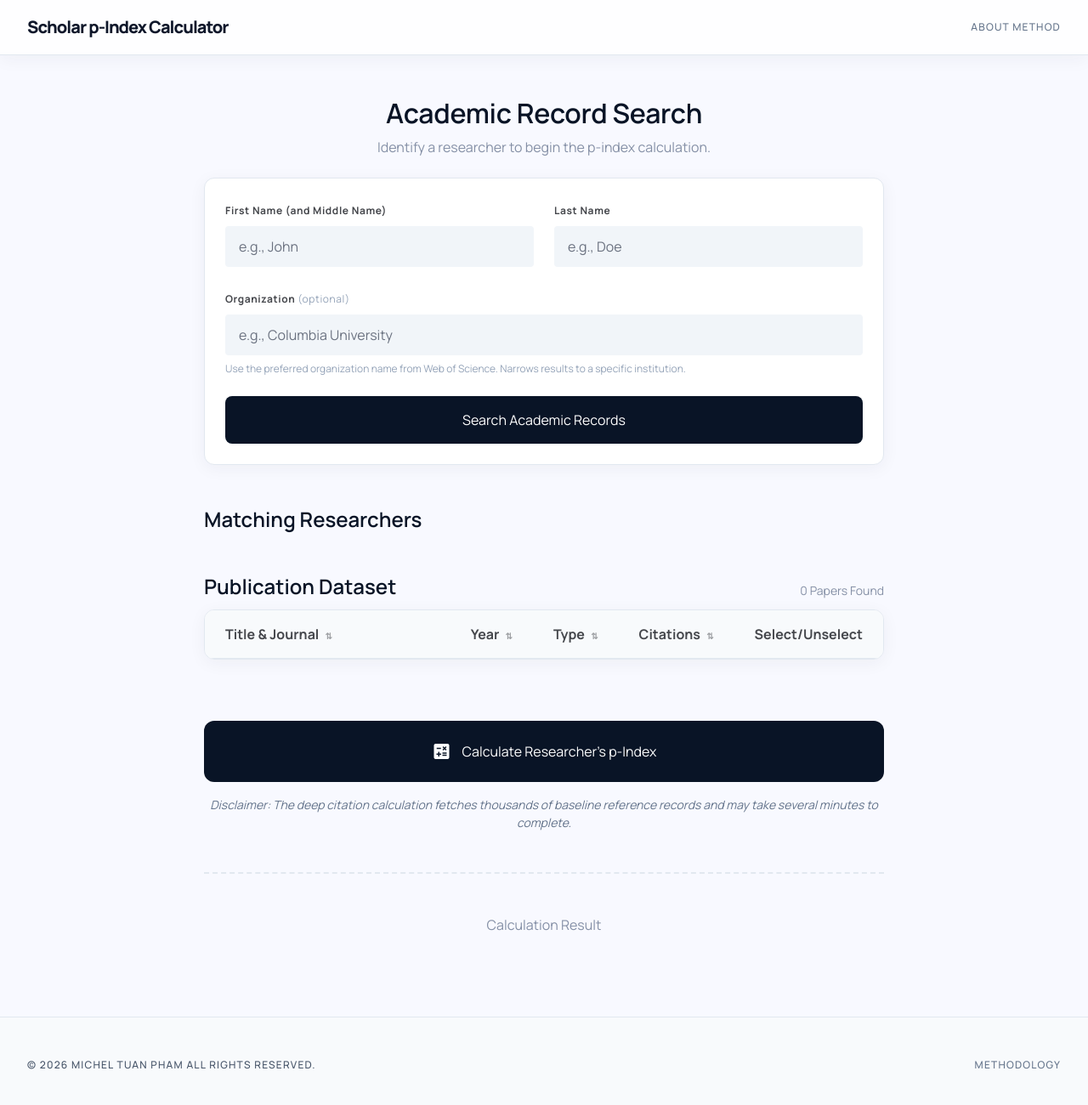
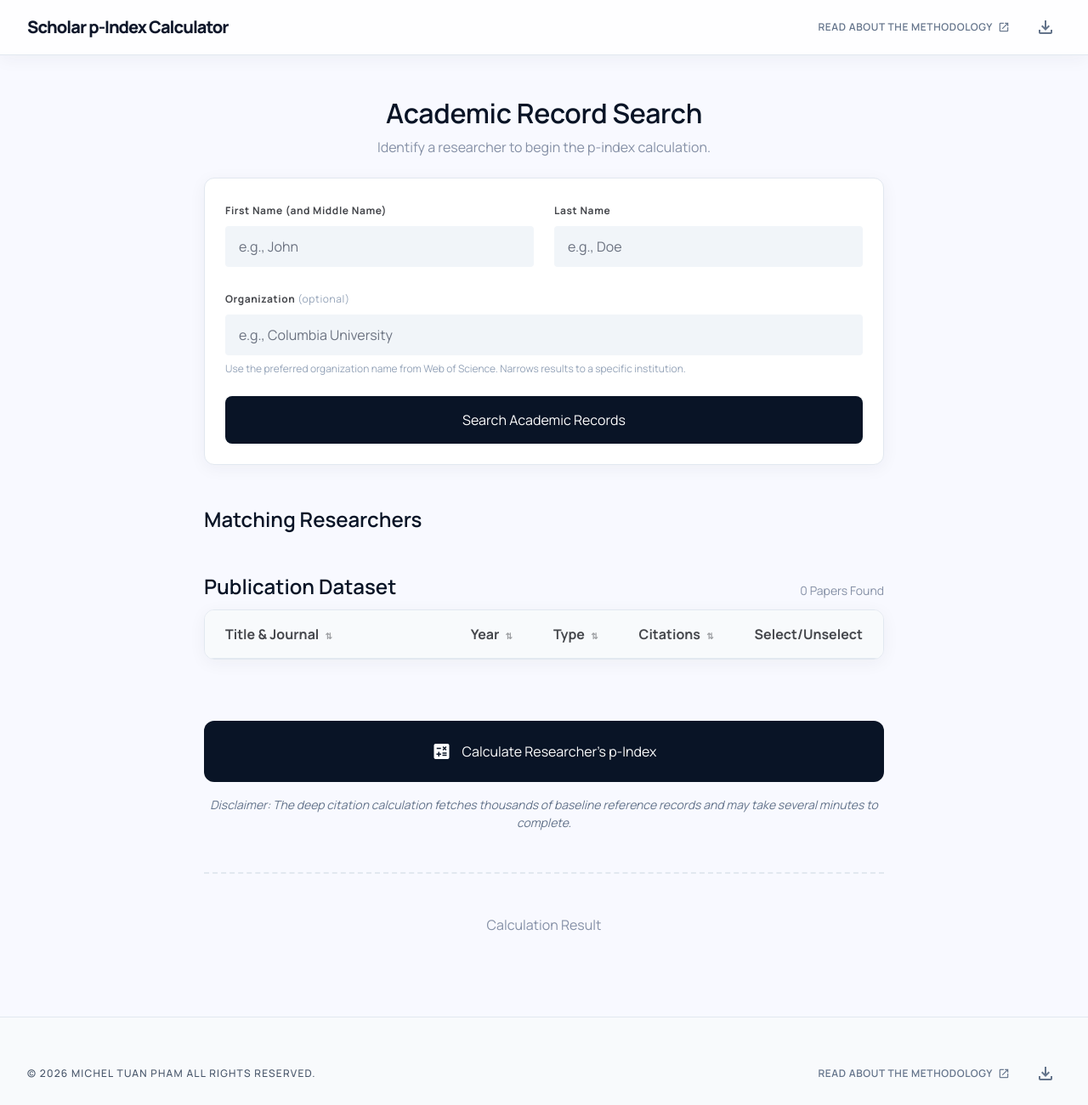
Before and after one commit to opham128/P-Index, a plain HTML site: page public/index.html in a window 1280 px wide. Shown: the whole page at 85% size. Drawn offline with nearby package versions, Linux system fonts and the light colour scheme.

Commit message:
Update methodology buttons to Oxford Academic link and add download icon for local PDF

```diff
--- a/public/index.html
+++ b/public/index.html
@@ -126,9 +126,17 @@
                 Scholar p-Index Calculator
             </div>
             <div class="flex items-center gap-6">
-                <a href="/p-index-paper.pdf" target="_blank"
-                    class="text-slate-500 dark:text-slate-400 font-['Manrope'] text-xs font-medium uppercase tracking-widest cursor-pointer hover:text-slate-900 transition-colors">About
-                    Method</a>
+                <!-- Methodology Link -->
+                <a href="https://academic.oup.com/jcr/article/51/1/191/7672992" target="_blank"
+                    class="text-slate-500 dark:text-slate-400 font-['Manrope'] text-xs font-semibold uppercase tracking-wider cursor-pointer hover:text-slate-900 dark:hover:text-white transition-colors flex items-center gap-1.5">
+                    Read about the Methodology
+                    <span class="material-symbols-outlined text-sm">open_in_new</span>
+                </a>
+                <!-- Download PDF Button -->
+                <a href="/p-index-paper.pdf" download="p-index-paper.pdf" title="Download Methodology PDF"
+                    class="text-slate-500 dark:text-slate-400 hover:text-slate-900 dark:hover:text-white transition-colors flex items-center justify-center p-1.5 rounded-full hover:bg-slate-100 dark:hover:bg-slate-800">
+                    <span class="material-symbols-outlined">download</span>
+                </a>
             </div>
         </div>
     </header>
@@ -329,9 +337,16 @@
                 class="font-['Manrope'] text-xs font-medium uppercase tracking-widest text-slate-600 dark:text-slate-400">
                 © 2026 Michel Tuan Pham All Rights Reserved.
             </div>
-            <nav class="flex gap-8">
-                <a class="font-['Manrope'] text-xs font-medium uppercase tracking-widest text-slate-500 hover:text-slate-900 transition-colors"
-                    href="/p-index-paper.pdf" target="_blank">Methodology</a>
+            <nav class="flex items-center gap-6">
+                <a class="font-['Manrope'] text-xs font-semibold uppercase tracking-wider text-slate-500 dark:text-slate-400 hover:text-slate-900 dark:hover:text-white transition-colors flex items-center gap-1.5"
+                    href="https://academic.oup.com/jcr/article/51/1/191/7672992" target="_blank">
+                    Read about the Methodology
+                    <span class="material-symbols-outlined text-sm">open_in_new</span>
+                </a>
+                <a href="/p-index-paper.pdf" download="p-index-paper.pdf" title="Download Methodology PDF"
+                    class="text-slate-500 dark:text-slate-400 hover:text-slate-900 dark:hover:text-white transition-colors flex items-center justify-center p-1.5 rounded-full hover:bg-slate-100 dark:hover:bg-slate-800">
+                    <span class="material-symbols-outlined">download</span>
+                </a>
             </nav>
         </div>
     </footer>
```
